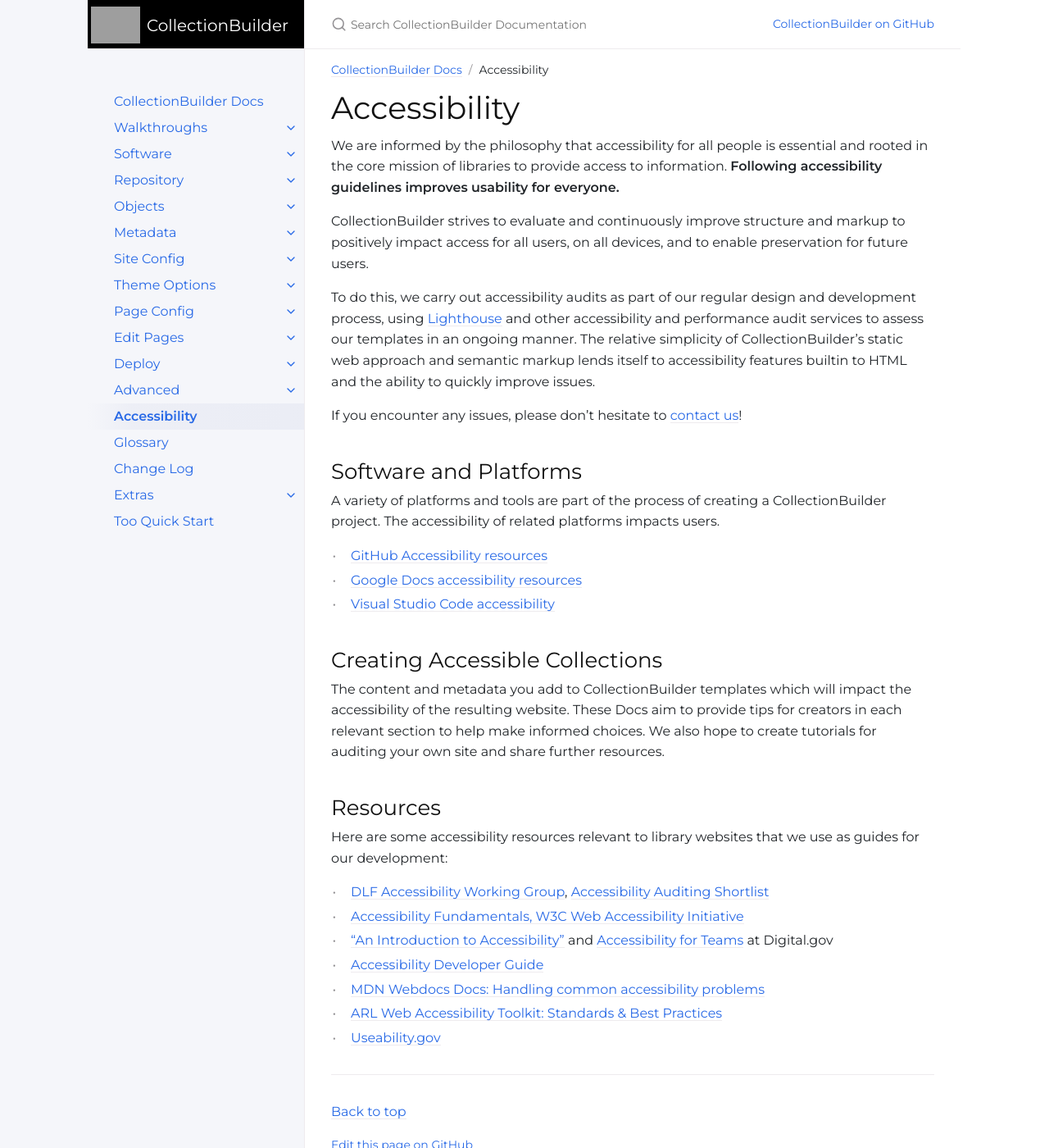
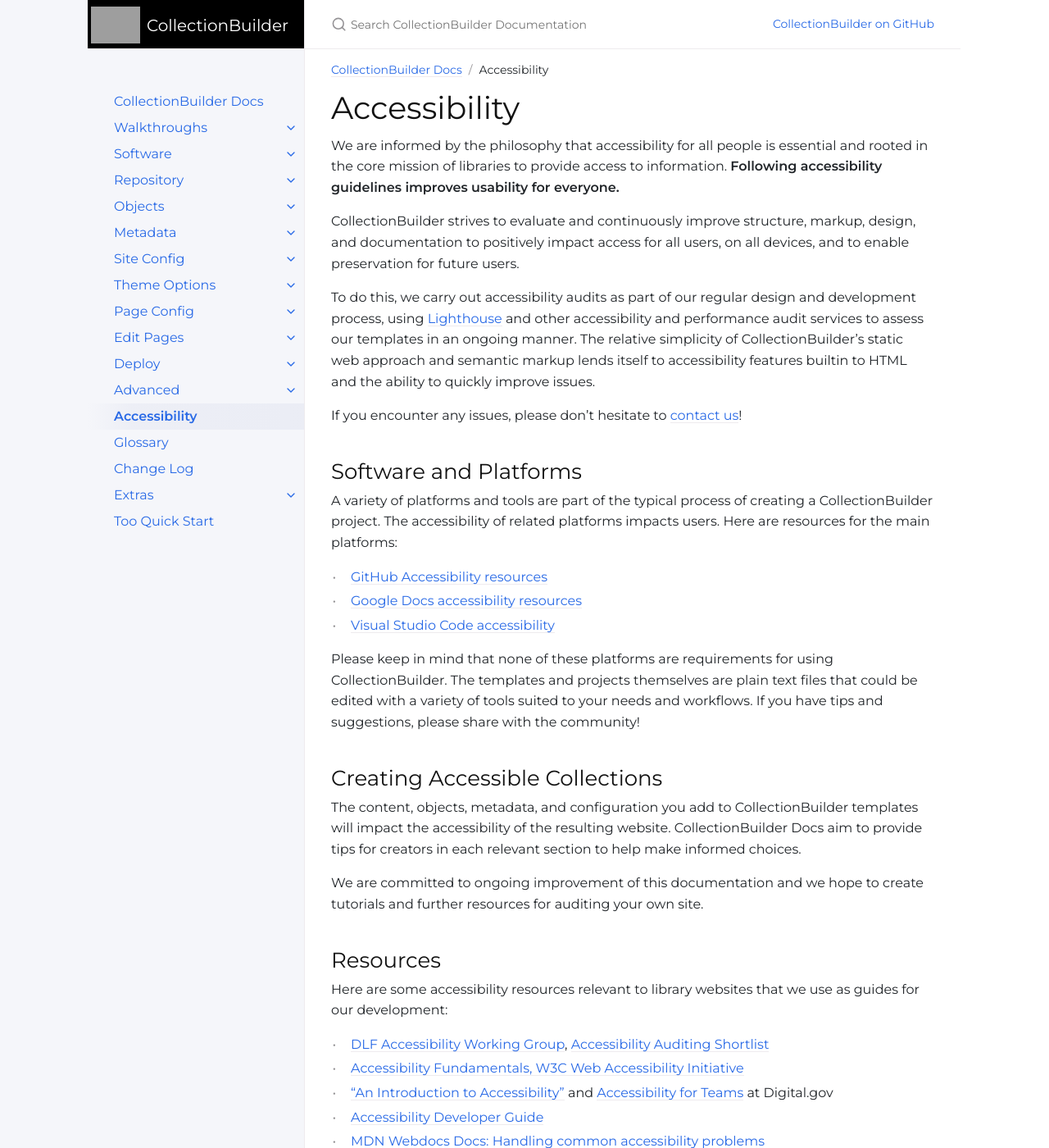
Before and after one commit to CollectionBuilder/cb-docs, a Jekyll site: the page built from docs/accessibility/index.md, in a window 1280 px wide and 1400 px high. Shown: the whole window at 82% size. Built offline with Jekyll 4.4.1, drawn with Linux system fonts in a browser that asks for light colours; comment, search, counter and statistics services are not loaded.

Commit message:
a bit more detail to accessibility statements

```diff
--- a/docs/accessibility/index.md
+++ b/docs/accessibility/index.md
@@ -9,7 +9,7 @@ nav_order: 12
 We are informed by the philosophy that accessibility for all people is essential and rooted in the core mission of libraries to provide access to information.
 **Following accessibility guidelines improves usability for everyone.**
 
-CollectionBuilder strives to evaluate and continuously improve structure and markup to positively impact access for all users, on all devices, and to enable preservation for future users.
+CollectionBuilder strives to evaluate and continuously improve structure, markup, design, and documentation to positively impact access for all users, on all devices, and to enable preservation for future users.
 
 To do this, we carry out accessibility audits as part of our regular design and development process, using [Lighthouse](https://developer.chrome.com/docs/lighthouse/accessibility/scoring/) and other accessibility and performance audit services to assess our templates in an ongoing manner.
 The relative simplicity of CollectionBuilder's static web approach and semantic markup lends itself to accessibility features builtin to HTML and the ability to quickly improve issues.
@@ -18,18 +18,24 @@ If you encounter any issues, please don't hesitate to [contact us]({{ '/#how-to-
 
 ## Software and Platforms
 
-A variety of platforms and tools are part of the process of creating a CollectionBuilder project.
+A variety of platforms and tools are part of the typical process of creating a CollectionBuilder project.
 The accessibility of related platforms impacts users.
+Here are resources for the main platforms:
 
 - [GitHub Accessibility resources](https://accessibility.github.com/)
 - [Google Docs accessibility resources](https://support.google.com/docs/answer/6282736)
 - [Visual Studio Code accessibility](https://code.visualstudio.com/docs/editor/accessibility)
 
+Please keep in mind that none of these platforms are requirements for using CollectionBuilder.
+The templates and projects themselves are plain text files that could be edited with a variety of tools suited to your needs and workflows.
+If you have tips and suggestions, please share with the community!
+
 ## Creating Accessible Collections
 
-The content and metadata you add to CollectionBuilder templates which will impact the accessibility of the resulting website.
-These Docs aim to provide tips for creators in each relevant section to help make informed choices.
-We also hope to create tutorials for auditing your own site and share further resources.
+The content, objects, metadata, and configuration you add to CollectionBuilder templates will impact the accessibility of the resulting website.
+CollectionBuilder Docs aim to provide tips for creators in each relevant section to help make informed choices.
+
+We are committed to ongoing improvement of this documentation and we hope to create tutorials and further resources for auditing your own site.
 
 ## Resources
 
```
